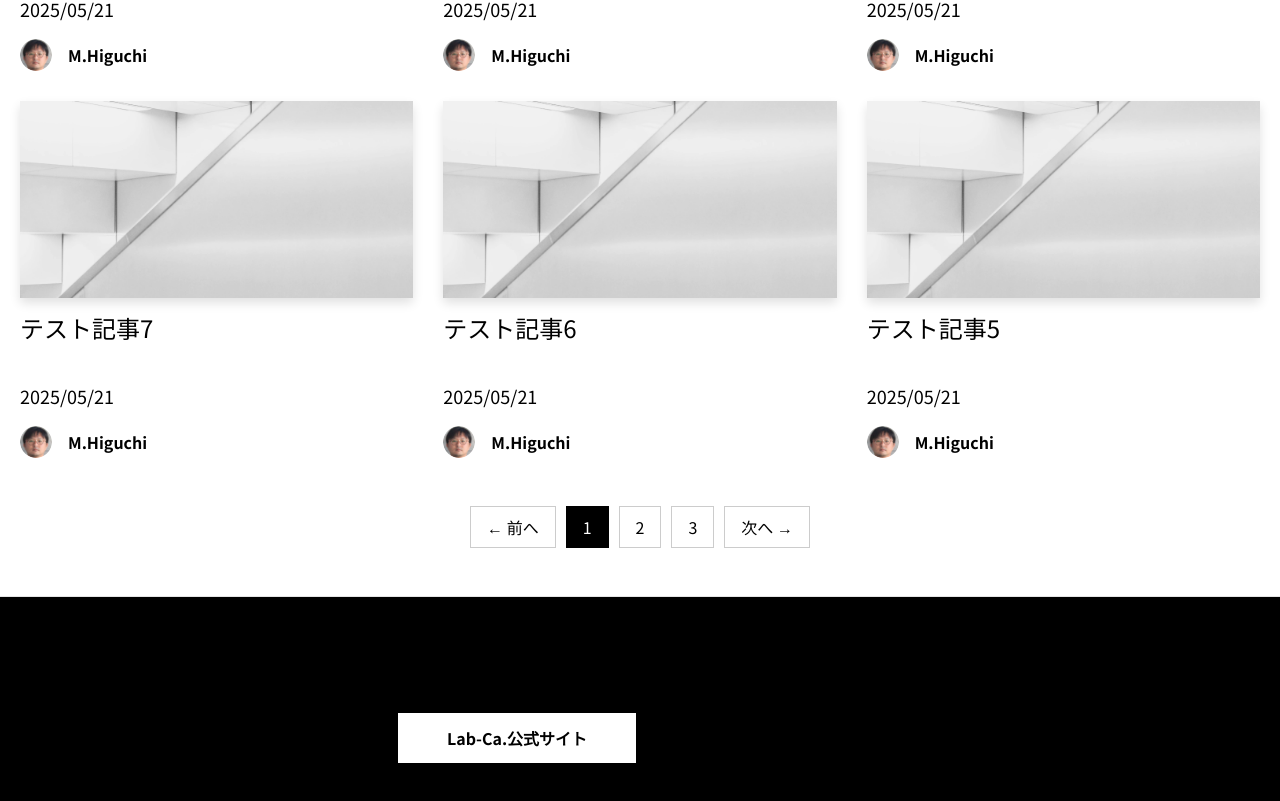
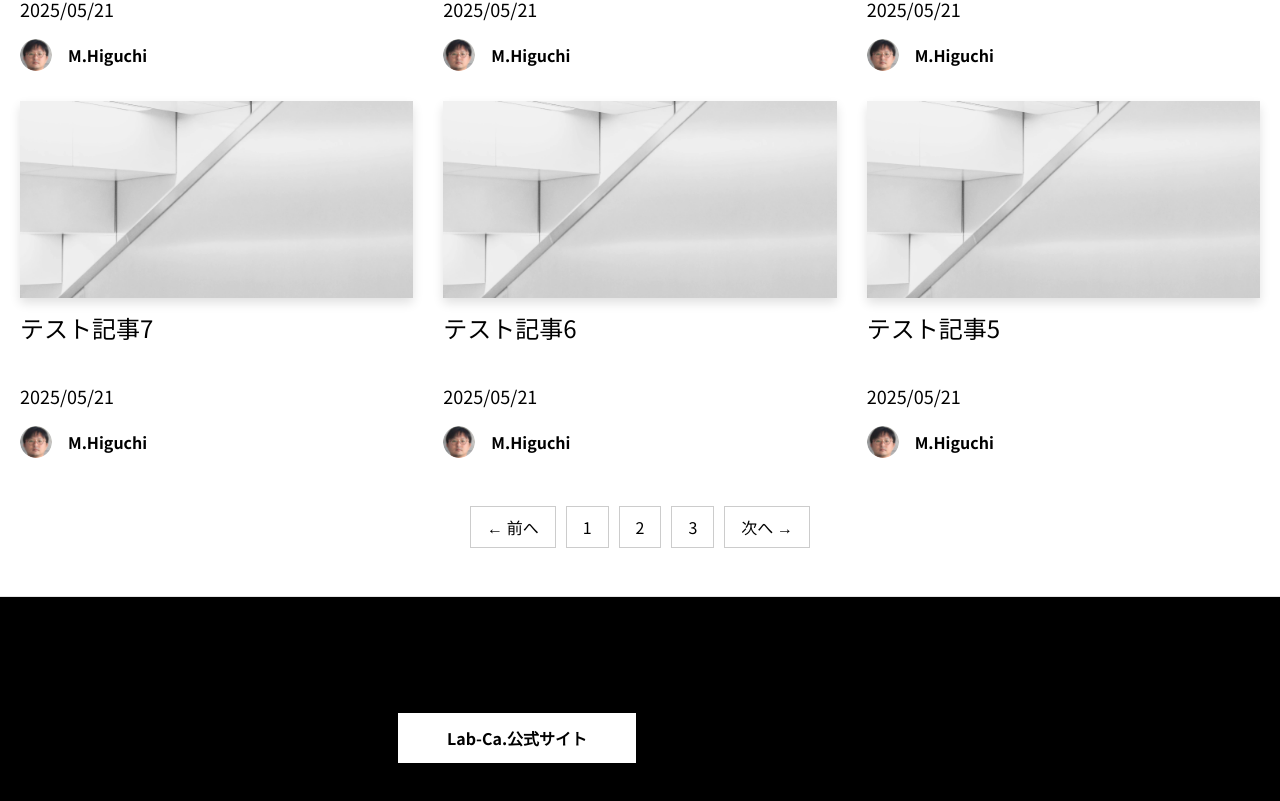
Before and after one commit to lab-ca-dot/blogtest, a Next.js app: page / in a window 1280 px wide. Shown: the part 524-1325 px from the top of the page. Built offline with nearby package versions, Linux system fonts and the light colour scheme.

Commit message:
ページネーション

```diff
--- a/src/app/_components/MoreStories.module.scss
+++ b/src/app/_components/MoreStories.module.scss
@@ -35,13 +35,15 @@
 
   li {
     cursor: pointer;
-    padding: 0.5rem 1rem;
     border: 1px solid #ccc;
+    a{
+      display: block;
+      padding: 0.5rem 1rem;
+    }
   }
 
   .active {
-    background-color: #000;
-    color: #fff;
-    border-color: #000;
+    background-color: #FFF;
+    color: #000;
   }
 }
```
